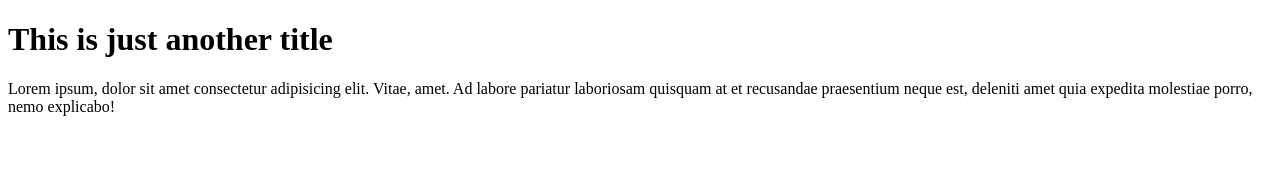
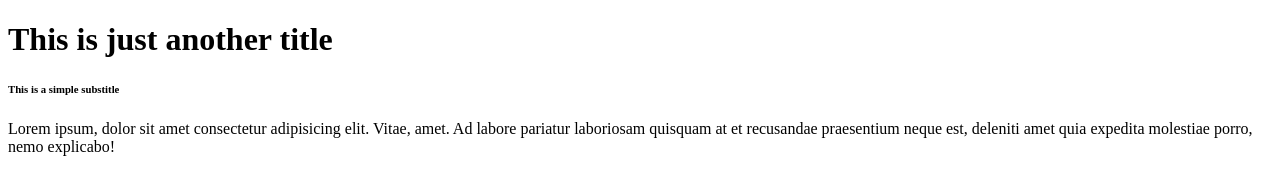
Before and after one commit to cnovita/github_projects, a plain HTML site: page index2.html in a window 1280 px wide. Drawn offline with Linux system fonts and the light colour scheme.

Commit message:
Text updated

```diff
--- a/index2.html
+++ b/index2.html
@@ -10,6 +10,8 @@
 
 <body>
     <h1>This is just another title</h1>
+    <h6>This is a simple substitle
+    </h6>
     <p>Lorem ipsum, dolor sit amet consectetur adipisicing elit. Vitae, amet. Ad labore pariatur laboriosam quisquam at et recusandae
         praesentium neque est, deleniti amet quia expedita molestiae porro, nemo explicabo!</p>
 </body>
```
